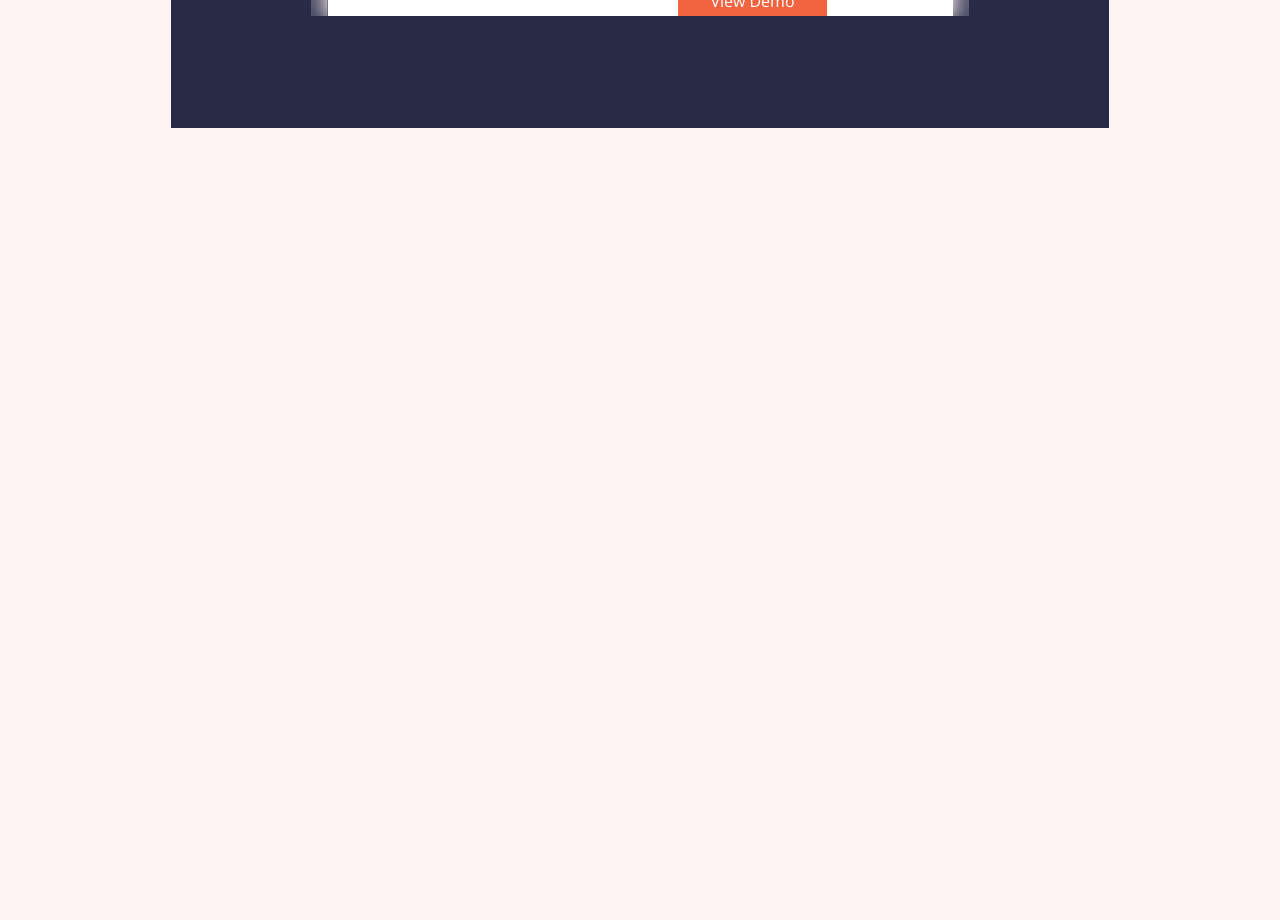
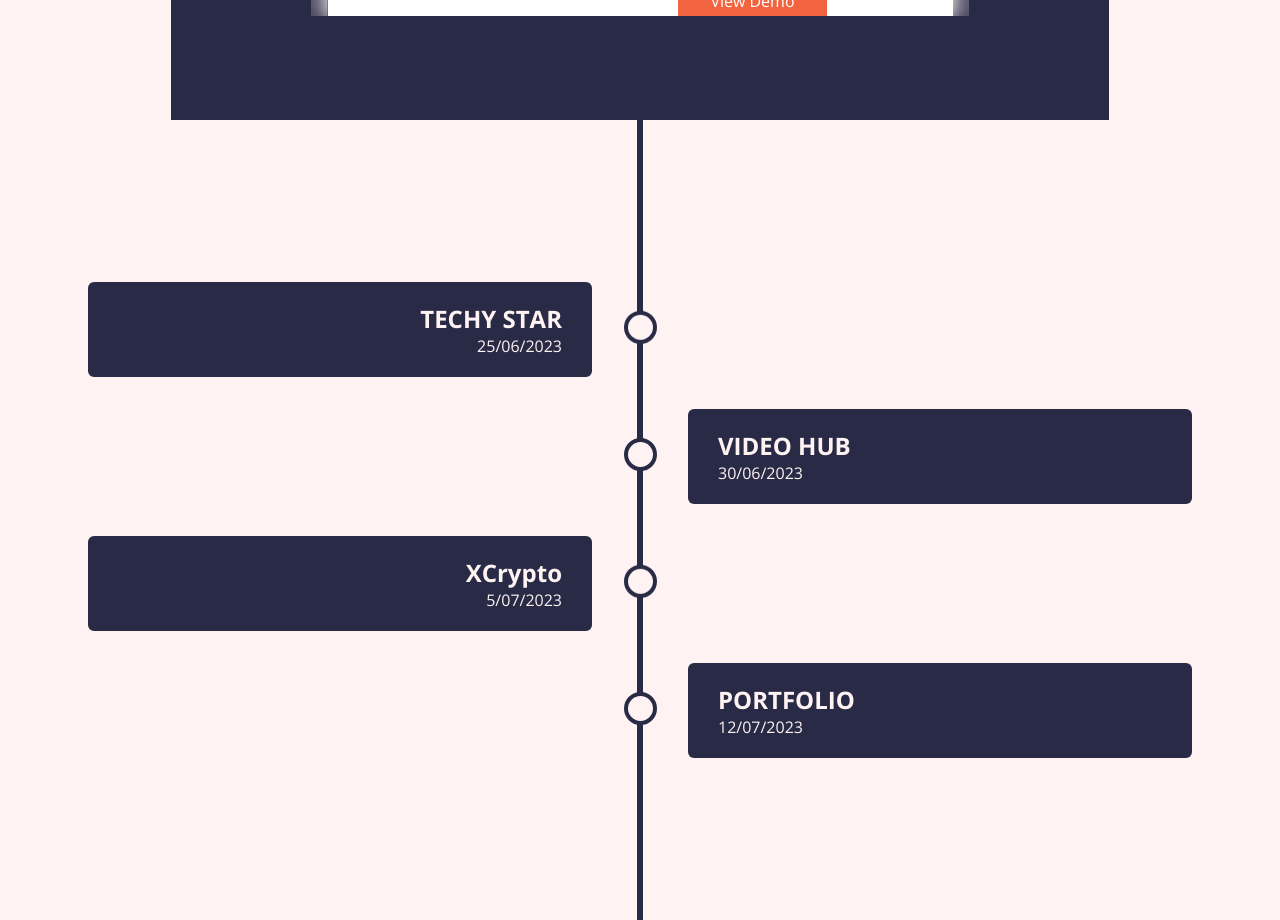
Before and after one commit to chirag4601/portfolio, a React (Create React App) app: page / in a window 1280 px wide. Shown: the part 1500-2420 px from the top of the page. Before the commit the page ends 1628 px from the top, so only its background shows below. Built offline with nearby package versions, Linux system fonts and the light colour scheme.

Commit message:
Implemented Timeline

```diff
--- a/src/App.js
+++ b/src/App.js
@@ -1,5 +1,6 @@
 import Header from "./components/Header";
 import Home from "./components/Home";
+import Timeline from "./components/Timeline";
 import Work from "./components/Work";
 
 function App() {
@@ -8,6 +9,7 @@ function App() {
       <Header />
       <Home />
       <Work />
+      <Timeline />
     </>
   );
 }
--- a/src/assets/data.json
+++ b/src/assets/data.json
@@ -1,37 +1,28 @@
 {
   "projects": [
     {
-      "date": "07/10/2022",
+      "date": "25/06/2023",
       "title": "TECHY STAR",
       "description": "This is the sample description about the project details. The more details the more details and evenually more details because I don't have anything to write",
       "url": "https://reactone-nine.vercel.app",
       "imgSrc": "https://cdn.pixabay.com/photo/2018/06/07/16/49/virtual-3460451_960_720.jpg"
     },
-
     {
-      "date": "11/10/2022",
+      "date": "30/06/2023",
       "title": "VIDEO HUB",
       "description": "This is the sample description about the project details. The more details the more details and evenually more details because I don't have anything to write",
       "url": "https://react-video-app-eight.vercel.app",
       "imgSrc": "https://cdn.pixabay.com/photo/2016/11/21/12/51/mobile-phone-1845233__340.jpg"
     },
     {
-      "date": "15/10/2022",
+      "date": "5/07/2023",
       "title": "XCrypto",
       "description": "This is the sample description about the project details. The more details the more details and evenually more details because I don't have anything to write",
       "url": "https://react-crypto-app-pi.vercel.app",
       "imgSrc": "https://cdn.pixabay.com/photo/2017/12/12/12/44/bitcoin-3014614_960_720.jpg"
     },
-
     {
-      "date": "17/10/2022",
-      "title": "REACT CART",
-      "description": "This is the sample description about the project details. The more details the more details and evenually more details because I don't have anything to write",
-      "url": "https://react-cart-eosin.vercel.app",
-      "imgSrc": "https://cdn.pixabay.com/photo/2019/12/14/08/36/shopping-4694470_960_720.jpg"
-    },
-    {
-      "date": "20/10/2022",
+      "date": "12/07/2023",
       "title": "PORTFOLIO",
       "description": "This is the sample description about the project details. The more details the more details and evenually more details because I don't have anything to write",
       "url": "/",
--- a/src/components/Header.jsx
+++ b/src/components/Header.jsx
@@ -13,7 +13,7 @@ const NavContent = () => {
         <div>
             <a href='#home'>Home</a>
             <a href='#work'>Work</a>
-            <a href='#experience'>Experience</a>
+            <a href='#timeline'>Experience</a>
             <a href='#service'>Services</a>
             <a href='#contact'>Contact</a>
         </div>
--- a/src/components/Home.jsx
+++ b/src/components/Home.jsx
@@ -45,7 +45,7 @@ const Home = ({ ratio }) => {
     };
     return (
         <div id="home">
-            <section>
+            <section >
                 <div>
                     <motion.h1 {...animations.h1}>
                         Hi, I Am <br /> Chirag Gupta
@@ -71,12 +71,12 @@ const Home = ({ ratio }) => {
                     <article>
                         <p>
                             +
-                            {ratio < 2 && (
+                            {/* {ratio < 2 && ( */}
                             <motion.span
                                 whileInView={animationClientsCount}
                                 ref={clientCount}
                             ></motion.span>
-                            )}
+                            {/* )} */}
                         </p>
                         <span>Clients Worldwide</span>
                     </article>
@@ -85,14 +85,14 @@ const Home = ({ ratio }) => {
                         <article>
                             <p>
                                 +
-                                {ratio < 2 && (
+                                {/* {ratio < 2 && ( */}
                                 <motion.span
                                     ref={projectCount}
                                     whileInView={animationProjectsCount}
                                 >
                                     500
                                 </motion.span>
-                                )}
+                                {/* )} */}
                             </p>
                             <span>Projects Done</span>
                         </article>
--- /dev/null
+++ b/src/components/Timeline.jsx
@@ -0,0 +1,33 @@
+import React from "react";
+import data from "../assets/data.json";
+
+const Timeline = () => {
+    return (
+        <div id="timeline">
+            <div className="timelineBox">
+                {data.projects.map((item, index) => (
+                    <TimelineItem
+                        heading={item.title}
+                        text={item.date}
+                        index={index}
+                        key={item.title}
+                    />
+                ))}
+            </div>
+        </div>
+    );
+};
+
+const TimelineItem = ({ heading, text, index }) => (
+    <div
+        className={`timelineItem ${index % 2 === 0 ? "leftTimeline" : "rightTimeline"
+            }`}
+    >
+        <div>
+            <h2>{heading}</h2>
+            <p>{text}</p>
+        </div>
+    </div>
+);
+
+export default Timeline;
--- a/src/styles/app.scss
+++ b/src/styles/app.scss
@@ -5,7 +5,7 @@
 @import "header";
 @import "home";
 @import "work";
-
+@import "timeline";
 * {
   margin: 0%;
   padding: 0%;
--- a/src/styles/home.scss
+++ b/src/styles/home.scss
@@ -5,6 +5,7 @@
 
     >section {
         width: 100%;
+        margin: auto;
 
         &:first-of-type {
             padding-left: $p;
@@ -12,14 +13,14 @@
             >div {
                 border-top: 1px solid $color6_2;
                 height: 100%;
-                padding-top: 6rem;
+                padding-top: 4rem;
 
                 >h1 {
-                    font: 900 4rem $text1;
+                    font: 900 3rem $text1;
                 }
 
                 .typewriterpara {
-                    margin: 20px 0;
+                    margin: 0px 0;
                     height: 20px;
                     letter-spacing: 5px;
                 }
--- /dev/null
+++ b/src/styles/timeline.scss
@@ -0,0 +1,82 @@
+#timeline {
+    width: 100%;
+    height: 100vh;
+    background-color: $color1;
+
+    .timelineBox {
+        width: 100%;
+        position: relative;
+        max-width: 1200px;
+        margin: 0 auto;
+        display: flex;
+        flex-direction: column;
+        justify-content: center;
+        height: 100%;
+
+        &::after {
+            content: "";
+            position: absolute;
+            width: 6px;
+            background-color: $color5;
+            top: 0%;
+            bottom: 0%;
+            left: 50%;
+            margin-left: -3px;
+        }
+    }
+
+    .timelineItem {
+        padding: 1rem 3rem;
+        position: relative;
+        background-color: inherit;
+        width: 50%;
+
+        &:nth-child(odd) {
+            text-align: right;
+
+            &::after {
+                animation: upanddown 0.3s infinite ease-in alternate;
+            }
+        }
+
+        &:nth-child(even) {
+            text-align: left;
+
+            &::after {
+                animation: upanddown 0.5s infinite ease-in alternate;
+            }
+        }
+
+        &::after {
+            content: "";
+            position: absolute;
+            width: 25px;
+            height: 25px;
+            right: -17px;
+            background-color: $color1;
+            border: 4px solid $color5;
+            top: 45px;
+            border-radius: 50%;
+            z-index: 1;
+        }
+
+        >div {
+            padding: 20px 30px;
+            background-color: $color5;
+            color: $color1;
+            border-radius: 6px;
+        }
+    }
+
+    .leftTimeline {
+        left: 0%;
+    }
+
+    .rightTimeline {
+        left: 50%;
+
+        &::after {
+            left: -16px;
+        }
+    }
+}
```
Also changed, not shown: src/components/Services.jsx (added). Lines whose indentation alone changed are shown as unchanged.
